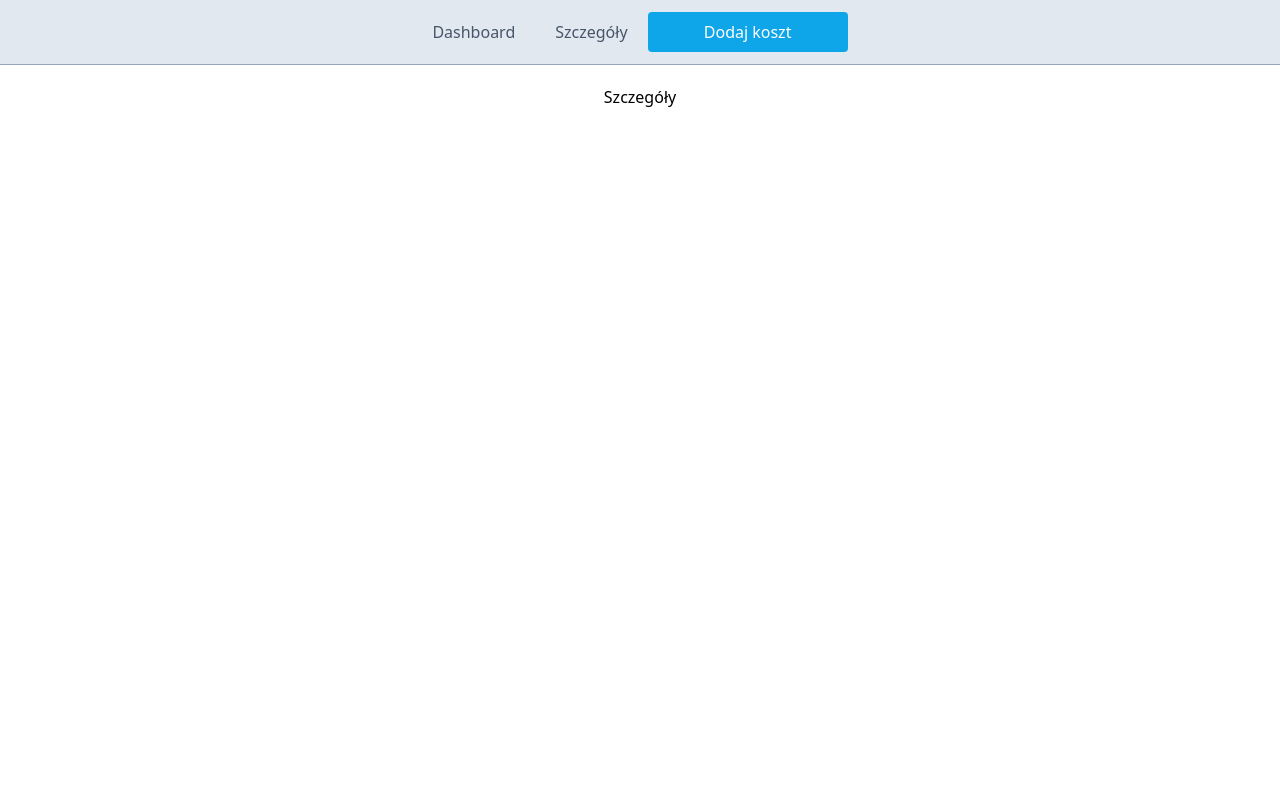
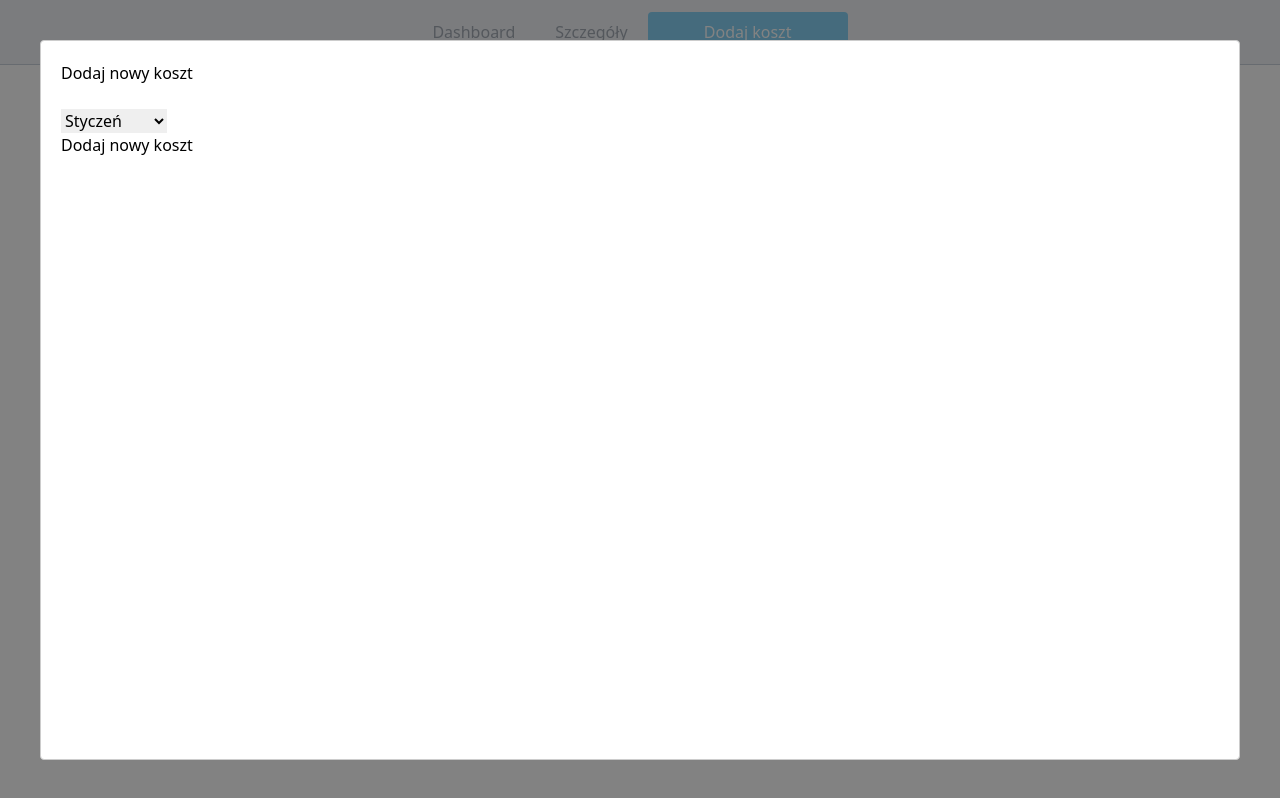
Before and after one commit to kxconrad/Homebudget-control, a React (Create React App) app: page /details in a window 1280 px wide. Both pictures are taken after a click on the button "Dodaj koszt". Built offline with nearby package versions, Linux system fonts and the light colour scheme.

Commit message:
preparing add new position - modal

```diff
--- a/src/components/Navigation.js
+++ b/src/components/Navigation.js
@@ -1,9 +1,22 @@
-import React from "react";
+import React, { useState } from "react";
 import { BrowserRouter as Router, Routes, Route, Link } from "react-router-dom";
 import Dashboard from "./dashboard/Dashboard";
 import Details from "./details/Details";
+import NewPositionModal from "./modals/NewPositionModal";
 
 export default function Navigation({ routing }) {
+
+  const [showModal, setShowModal] = useState(false);
+
+  const openNewPositionModal = () => {
+    console.log("setting up to open");
+    setShowModal(true);
+  };
+
+  const closeOpenNewPositionModal = () => {
+    setShowModal(false);
+  };
+
   return <Router>
     <nav className="text-slate-600
      bg-slate-200 w-full flex
@@ -20,9 +33,13 @@ export default function Navigation({ routing }) {
       </ul>
       <div className="ml-5">
         <button type="button"
-                class="bg-sky-500 hover:bg-sky-400 rounded px-2 py-2 whitespace-nowrap text-white min-w-[200px]">Dodaj
+                onClick={() => {
+                  openNewPositionModal();
+                }}
+                className="bg-sky-500 hover:bg-sky-400 rounded px-2 py-2 whitespace-nowrap text-white min-w-[200px]">Dodaj
           koszt
         </button>
+        <NewPositionModal isOpen={showModal} handleClose={closeOpenNewPositionModal} />
       </div>
     </nav>
     <Routes>
--- a/src/components/dashboard/Dashboard.js
+++ b/src/components/dashboard/Dashboard.js
@@ -1,10 +1,10 @@
 import React from "react";
-import MonthSelector from "./MonthSelector";
+import DefiniedSelector from "./DefiniedSelector";
 import Counters from "./Counters";
 
 export default function Dashboard() {
   return <div className="w-full px-5">
-    <MonthSelector />
+    <DefiniedSelector dataType="months" />
     <Counters />
   </div>;
 }
--- /dev/null
+++ b/src/components/dashboard/DefiniedSelector.js
@@ -0,0 +1,25 @@
+import React from "react";
+import { baseData } from "../../utils/data/baseData";
+
+
+export default function DefiniedSelector({ dataType }) {
+
+  const getData = (dataType) => {
+    switch (dataType) {
+      case "months":
+        return baseData.months;
+      case "categories":
+        return baseData.categories;
+      default:
+        return baseData.months;
+    }
+  };
+
+  const dataArray = getData(dataType);
+
+  return <div>
+    <select className="month-select">
+      {dataArray.map((item, index) => <option key={index} value={item.number}>{item.name}</option>)}
+    </select>
+  </div>;
+}
--- a/src/components/dashboard/MonthSelector.js
+++ /dev/null
@@ -1,20 +0,0 @@
-import React from "react";
-
-export default function MonthSelector() {
-  return <div className="">
-    <select>
-      <option value="1">Styczeń</option>
-      <option value="2">Luty</option>
-      <option value="3">Marzec</option>
-      <option value="4">Kwiecień</option>
-      <option value="5">Maj</option>
-      <option value="6">Czerwiec</option>
-      <option value="7">Lipiec</option>
-      <option value="8">Sierpień</option>
-      <option value="9">Wrzesień</option>
-      <option value="10">Październik</option>
-      <option value="11">Listopad</option>
-      <option value="12">Grudzień</option>
-    </select>
-  </div>;
-}
--- /dev/null
+++ b/src/components/modals/NewPositionModal.js
@@ -0,0 +1,167 @@
+import React from "react";
+import ReactModal from "react-modal";
+import DefiniedSelector from "../dashboard/DefiniedSelector";
+
+export default function NewPositionModal(props) {
+
+  ReactModal.setAppElement("#root");
+
+  return (
+    <ReactModal
+
+      isOpen={
+        props.isOpen
+        /* Boolean describing if the modal should be shown or not. */}
+
+      style={
+        {
+          overlay: {
+            position: "fixed",
+            top: 0,
+            left: 0,
+            right: 0,
+            bottom: 0,
+            backgroundColor: "rgba(89, 89, 89, 0.75)"
+          }, content: {
+            position: "absolute",
+            top: "40px",
+            left: "40px",
+            right: "40px",
+            bottom: "40px",
+            border: "1px solid #ccc",
+            background: "#fff",
+            overflow: "auto",
+            WebkitOverflowScrolling: "touch",
+            borderRadius: "4px",
+            outline: "none",
+            padding: "20px"
+          }
+        }
+        /* Object indicating styles to be used for the modal.
+           It has two keys, `overlay` and `content`.
+           See the `Styles` section for more details. */}
+
+      contentLabel={
+        "Example Modal"
+        /* String indicating how the content container should be announced
+           to screenreaders */}
+
+      portalClassName={
+        "ReactModalPortal"
+        /* String className to be applied to the portal.
+           See the `Styles` section for more details. */}
+
+      overlayClassName={
+        "ReactModal__Overlay"
+        /* String className to be applied to the overlay.
+           See the `Styles` section for more details. */}
+
+      id={
+        "some-id"
+        /* String id to be applied to the content div. */}
+
+      className={
+        "ReactModal__Content"
+        /* String className to be applied to the modal content.
+           See the `Styles` section for more details. */}
+
+      bodyOpenClassName={
+        "ReactModal__Body--open"
+        /* String className to be applied to the modal ownerDocument.body
+           (must be a constant string).
+           This attribute when set as `null` doesn't add any class
+           to document.body.
+           See the `Styles` section for more details. */}
+
+      htmlOpenClassName={
+        "ReactModal__Html--open"
+        /* String className to be applied to the modal ownerDocument.html
+           (must be a constant string).
+           This attribute is `null` by default.
+           See the `Styles` section for more details. */}
+
+      ariaHideApp={
+        true
+        /* Boolean indicating if the appElement should be hidden */}
+
+      shouldFocusAfterRender={
+        true
+        /* Boolean indicating if the modal should be focused after render. */}
+
+      shouldCloseOnOverlayClick={
+        true
+        /* Boolean indicating if the overlay should close the modal */}
+
+      shouldCloseOnEsc={
+        true
+        /* Boolean indicating if pressing the esc key should close the modal
+           Note: By disabling the esc key from closing the modal
+           you may introduce an accessibility issue. */}
+
+      shouldReturnFocusAfterClose={
+        true
+        /* Boolean indicating if the modal should restore focus to the element
+           that had focus prior to its display. */}
+
+      role={
+        "dialog"
+        /* String indicating the role of the modal, allowing the 'dialog' role
+           to be applied if desired.
+           This attribute is `dialog` by default. */}
+
+      preventScroll={
+        false
+        /* Boolean indicating if the modal should use the preventScroll flag when
+           restoring focus to the element that had focus prior to its display. */}
+
+      parentSelector={
+        () => document.body
+        /* Function that will be called to get the parent element
+           that the modal will be attached to. */}
+
+      aria={
+        {
+          labelledby: "heading",
+          describedby: "full_description"
+        }
+        /* Additional aria attributes (optional). */}
+
+      data={
+        { background: "green" }
+        /* Additional data attributes (optional). */}
+
+      testId={
+        ""
+        /* String testId that renders a data-testid attribute in the DOM,
+          useful for testing. */}
+
+      // overlayRef={
+      //   setOverlayRef
+      //   /* Overlay ref callback. */}
+
+      // contentRef={
+      //   setContentRef
+      //   /* Content ref callback. */}
+      onRequestClose={
+        props.handleClose
+        /* Function that will be run when the modal is requested
+           to be closed (either by clicking on overlay or pressing ESC).
+           Note: It is not called if isOpen is changed by other means. */}
+
+      overlayElement={
+        (props, contentElement) => <div {...props}>{contentElement}</div>
+        /* Custom Overlay element. */}
+
+      contentElement={
+        (props, children) => <div {...props}>{children}</div>
+        /* Custom Content element. */}
+    >
+      <h1>Dodaj nowy koszt</h1>
+      <form className="form-input">
+        <input type="input" name="cost" />
+        <DefiniedSelector />
+      </form>
+      <p>Dodaj nowy koszt</p>
+    </ReactModal>
+  );
+}
--- /dev/null
+++ b/src/utils/data/baseData.js
@@ -0,0 +1,85 @@
+export const baseData = {
+  months: [
+    {
+      number: 1,
+      name: "Styczeń"
+    },
+    {
+      number: 2,
+      name: "Luty"
+    },
+    {
+      number: 3,
+      name: "Marzec"
+    },
+    {
+      number: 4,
+      name: "Kwiecień"
+    },
+    {
+      number: 5,
+      name: "Maj"
+    },
+    {
+      number: 6,
+      name: "Czerwiec"
+    },
+    {
+      number: 7,
+      name: "Lipiec"
+    },
+    {
+      number: 8,
+      name: "Sierpień"
+    },
+    {
+      number: 9,
+      name: "Wrzesień"
+    },
+    {
+      number: 10,
+      name: "Październik"
+    },
+    {
+      number: 11,
+      name: "Listopad"
+    },
+    {
+      number: 12,
+      name: "Grudzień"
+    }
+  ],
+  categories: [
+    {
+      id: 1,
+      value: "home",
+      name: "Zakupy do domu"
+    },
+    {
+      id: 2,
+      value: "eat",
+      name: "jedzenie domowe"
+    },
+    {
+      id: 3,
+      value: "eat-outside",
+      name: "jedzenie poza domem/zamawiane"
+    },
+    {
+      id: 4,
+      value: "household-fees",
+      name: "opłaty domowe"
+    },
+    {
+      id: 5,
+      value: "extra-fees",
+      name: "opłaty dodatkowe"
+    },
+    {
+      id: 6,
+      value: "untagged",
+      name: "Wydatek niesklasyfikowany"
+    }
+
+  ]
+};
```
Also changed, not shown: 1 other file (tests, documents, lock files or other folders).
